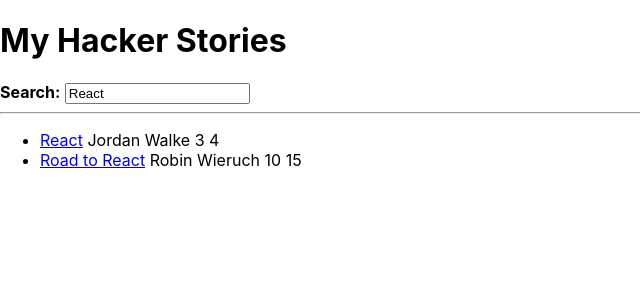
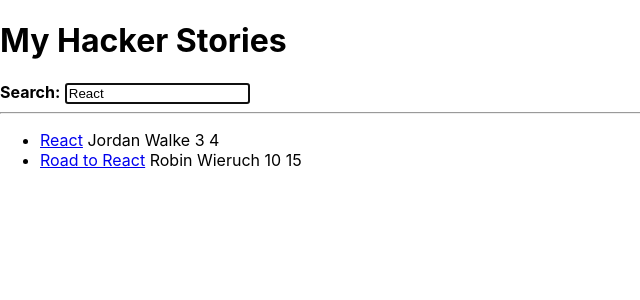
Before and after one commit to secch97/hacker-stories, a React (Create React App) app: page / in a window 1280 px wide. Shown: the top 300 px of the page, without its empty margins (0-640 px from the left). Built offline with nearby package versions, Linux system fonts and the light colour scheme.

Commit message:
Imperative React

```diff
--- a/src/App.js
+++ b/src/App.js
@@ -1,4 +1,4 @@
-import { useEffect, useState } from "react";
+import { useEffect, useRef, useState } from "react";
 
 const useSemiPersistentState = (key, initialState) => {
   const [value, setValue] = useState(localStorage.getItem(key) ?? initialState);
@@ -70,6 +70,7 @@
         id="search"
         value={searchTerm}
         onInputChange={handleSearch}
+        isFocused
       >
         <strong>Search:</strong>
       </InputWithLabel>
@@ -79,12 +80,27 @@
   );
 };
 
-const InputWithLabel = ({id, value, type="text", onInputChange, children}) => {
+const InputWithLabel = ({id, value, type="text", onInputChange, isFocused, children}) => {
+  //A
+  const inputRef = useRef();
+
+  useEffect(() => {
+    if(isFocused && inputRef.current) {
+      inputRef.current.focus();
+    }
+  }, [isFocused]);
+
   return (
     <div>
       <label htmlFor={id}>{children}</label>
       &nbsp;
-      <input id={id} type={type} value={value} onChange={onInputChange}/>
+      <input
+        ref={inputRef}
+        id={id}
+        type={type}
+        value={value}
+        onChange={onInputChange}
+      />
     </div>
   );
 };
```
